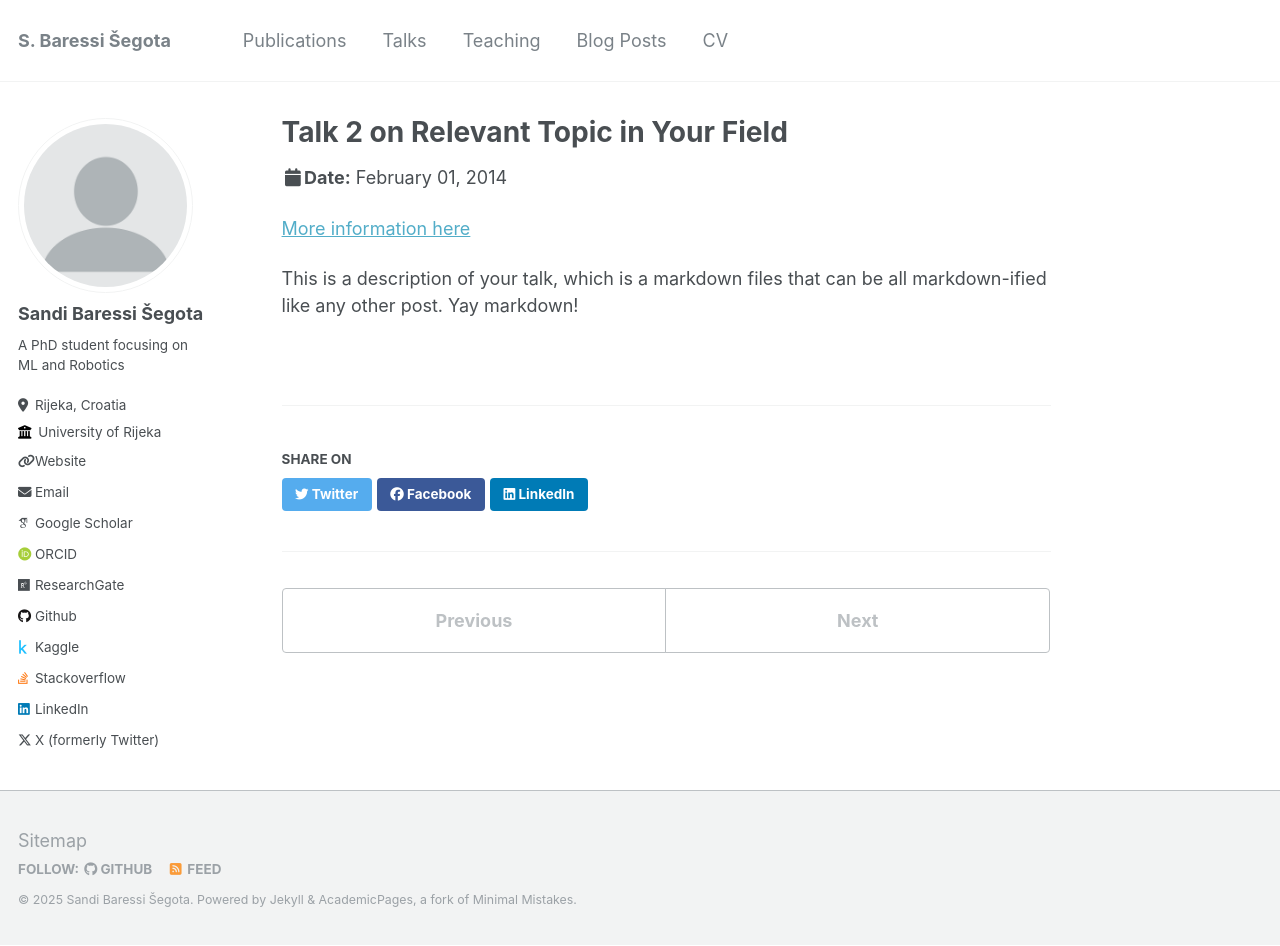
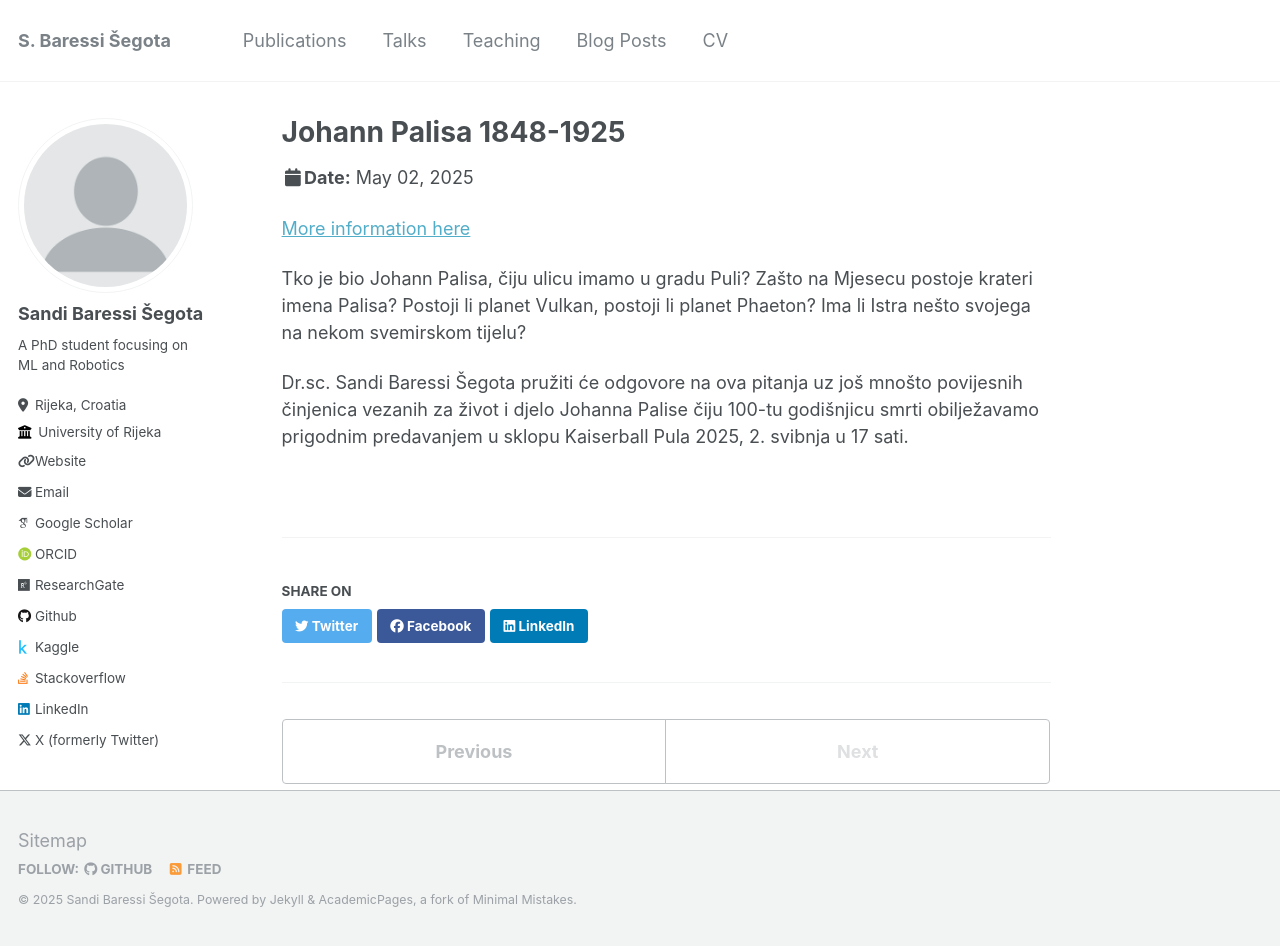
Before and after one commit to ssegota/ssegota.github.io, a Jekyll site: the page built from _talks/2014-02-01-talk-2.md, in a window 1280 px wide and 946 px high. Built offline with Jekyll 4.4.1, drawn with Linux system fonts in a browser that asks for light colours; some web fonts are replaced; a file with an impossible date is left out.

Commit message:
Update 2014-02-01-talk-2.md

```diff
--- a/_talks/2014-02-01-talk-2.md
+++ b/_talks/2014-02-01-talk-2.md
@@ -1,13 +1,15 @@
 ---
-title: "Talk 2 on Relevant Topic in Your Field"
+title: "Johann Palisa 1848-1925"
 collection: talks
 type: "Talk"
 permalink: /talks/2014-02-01-talk-2
-venue: "London School of Testing"
-date: 2014-02-01
-location: "London, UK"
+venue: "Dom Hrvatskih Branitelja"
+date: 2025-05-02
+location: "Pula, Croatia"
 ---
 
 [More information here](http://example2.com)
 
-This is a description of your talk, which is a markdown files that can be all markdown-ified like any other post. Yay markdown!
+Tko je bio Johann Palisa, čiju ulicu imamo u gradu Puli? Zašto na Mjesecu  postoje krateri imena Palisa? Postoji li planet Vulkan, postoji li planet Phaeton? Ima li Istra nešto svojega na nekom svemirskom tijelu?
+
+Dr.sc. Sandi Baressi Šegota pružiti će odgovore na ova pitanja uz još mnošto povijesnih činjenica vezanih za život i djelo Johanna Palise čiju 100-tu godišnjicu smrti obilježavamo prigodnim predavanjem u sklopu Kaiserball Pula 2025, 2. svibnja u 17 sati.
```
